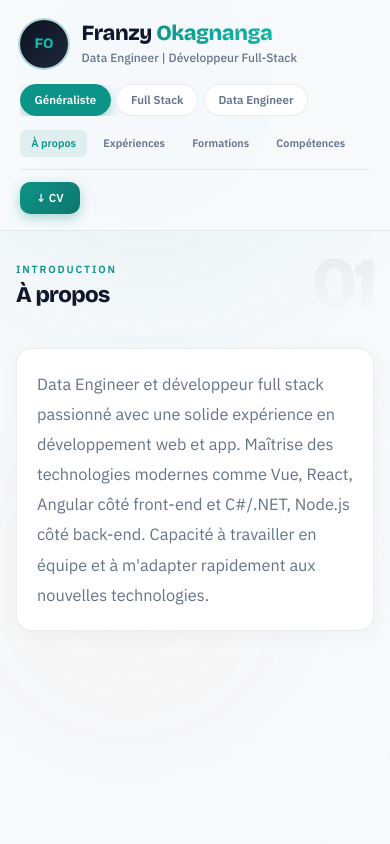
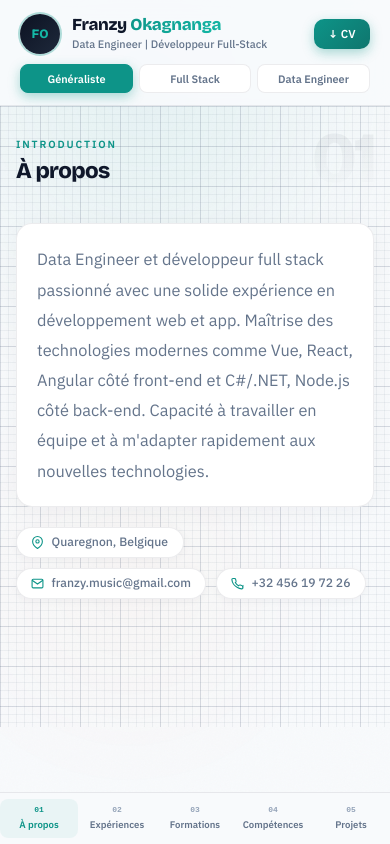
Before and after one commit to Hleysonn/onlinecv, a Vue app: page / in a window 390 px wide. Built offline with nearby package versions, Linux system fonts and the light colour scheme.

Commit message:
maj mobile

```diff
--- a/src/pages/CVPage.vue
+++ b/src/pages/CVPage.vue
@@ -551,6 +551,7 @@ const handleDownloadAts = async () => {
             <div class="mob-name">{{ person.firstName }} <em>{{ person.lastName }}</em></div>
             <p class="mob-title">{{ activeTitle }}</p>
           </div>
+          <button @click="handlePrintAts" class="mob-cv-btn">↓ CV</button>
         </div>
         <div class="mob-tabs">
           <button
@@ -560,24 +561,21 @@ const handleDownloadAts = async () => {
             @click="selectedProfile = p.key"
           >{{ p.label }}</button>
         </div>
-        <nav class="mob-nav">
-          <button
-            v-for="item in navItems"
-            :key="item.id"
-            :class="['mob-nav-btn', activeSection === item.id && 'mob-nav-btn--on']"
-            @click="scrollTo(item.id)"
-          >{{ item.label }}</button>
-        </nav>
-        <div class="mob-btns">
-          <button @click="handlePrintAts" class="mbn">↓ CV</button>
-          <template v-if="adminUnlocked">
-            <button @click="handleDownloadAts" class="mbn mbn--o">↓ ATS</button>
-            <button @click="goToAdmin" class="mbn mbn--o">⚙</button>
-            <button @click="logout" class="mbn mbn--d">🔒</button>
-          </template>
-        </div>
       </div>
     </header>
+
+    <!-- MOBILE BOTTOM NAV -->
+    <nav class="mob-bottom-nav print-hide">
+      <button
+        v-for="item in navItems"
+        :key="item.id"
+        :class="['mbnav-item', activeSection === item.id && 'mbnav-item--on']"
+        @click="scrollTo(item.id)"
+      >
+        <span class="mbnav-num">{{ item.num }}</span>
+        <span class="mbnav-label">{{ item.label }}</span>
+      </button>
+    </nav>
 
     <!-- CONTENT -->
     <main class="content">
@@ -594,6 +592,20 @@ const handleDownloadAts = async () => {
           <Transition name="profile-swap" mode="out-in">
             <p :key="selectedProfile" class="about">{{ activeAbout }}</p>
           </Transition>
+          <div class="about-meta">
+            <span class="about-badge">
+              <svg width="13" height="13" viewBox="0 0 24 24" fill="none" stroke="currentColor" stroke-width="2"><path d="M21 10c0 7-9 13-9 13s-9-6-9-13a9 9 0 0 1 18 0z"/><circle cx="12" cy="10" r="3"/></svg>
+              {{ person.address }}
+            </span>
+            <span class="about-badge">
+              <svg width="13" height="13" viewBox="0 0 24 24" fill="none" stroke="currentColor" stroke-width="2"><path d="M4 4h16c1.1 0 2 .9 2 2v12c0 1.1-.9 2-2 2H4c-1.1 0-2-.9-2-2V6c0-1.1.9-2 2-2z"/><polyline points="22,6 12,13 2,6"/></svg>
+              {{ person.email }}
+            </span>
+            <span class="about-badge">
+              <svg width="13" height="13" viewBox="0 0 24 24" fill="none" stroke="currentColor" stroke-width="2"><path d="M22 16.92v3a2 2 0 0 1-2.18 2 19.79 19.79 0 0 1-8.63-3.07A19.5 19.5 0 0 1 4.69 13.4 19.79 19.79 0 0 1 1.61 4.84 2 2 0 0 1 3.58 2.69h3a2 2 0 0 1 2 1.72c.127.96.361 1.903.7 2.81a2 2 0 0 1-.45 2.11L7.91 10.18a16 16 0 0 0 6 6l.87-.87a2 2 0 0 1 2.11-.45c.907.339 1.85.573 2.81.7A2 2 0 0 1 21.46 17.5z"/></svg>
+              {{ person.phone }}
+            </span>
+          </div>
         </section>
 
         <section v-else-if="activeSection === 'experience'" key="experience" class="section">
@@ -833,14 +845,17 @@ const handleDownloadAts = async () => {
 
 .sb-avatar-ring {
   position: relative;
-  width: 72px; height: 72px;
+  width: 96px; height: 96px;
   border-radius: 50%;
   padding: 3px;
-  background: conic-gradient(from 0deg, var(--accent-light), var(--warm), var(--accent-light));
-  animation: spin 8s linear infinite;
+  margin: 0 auto;
+  background: conic-gradient(from var(--rgb-angle, 0deg), #ff0000, #ff8800, #ffff00, #00ff00, #0088ff, #8800ff, #ff0000);
+  animation: rgbSpin 4s linear infinite;
 }
 
 @keyframes spin { to { transform: rotate(360deg); } }
+
+@keyframes rgbSpin { to { --rgb-angle: 360deg; } }
 
 .sb-avatar {
   width: 100%; height: 100%;
@@ -852,12 +867,12 @@ const handleDownloadAts = async () => {
   font-family: var(--font-display);
   font-size: 1.1rem; font-weight: 800;
   color: var(--accent-light);
-  animation: spin 8s linear infinite reverse;
+  animation: none;
 }
 
 .sb-avatar img { width: 100%; height: 100%; object-fit: cover; }
 
-.sb-identity { line-height: 1.15; position: relative; }
+.sb-identity { line-height: 1.15; position: relative; text-align: center; }
 
 .sb-firstname {
   font-family: var(--font-display);
@@ -1049,6 +1064,12 @@ a.sb-contact:hover { color: var(--accent-light); }
   max-width: 920px;
   width: 100%;
   margin: 0 auto;
+  background-image:
+    linear-gradient(rgba(100, 116, 139, 0.08) 1px, transparent 1px),
+    linear-gradient(90deg, rgba(100, 116, 139, 0.08) 1px, transparent 1px),
+    linear-gradient(rgba(100, 116, 139, 0.18) 1px, transparent 1px),
+    linear-gradient(90deg, rgba(100, 116, 139, 0.18) 1px, transparent 1px);
+  background-size: 8px 8px, 8px 8px, 40px 40px, 40px 40px;
 }
 
 /* ── Sections ── */
@@ -1111,6 +1132,30 @@ a.sb-contact:hover { color: var(--accent-light); }
   box-shadow: 0 4px 24px rgba(15,23,42,0.04);
 }
 
+/* About meta */
+.about-meta {
+  display: flex;
+  flex-wrap: wrap;
+  gap: 0.6rem;
+  margin-top: 1.25rem;
+}
+
+.about-badge {
+  display: inline-flex;
+  align-items: center;
+  gap: 0.45rem;
+  font-size: 0.76rem;
+  font-weight: 500;
+  color: var(--muted);
+  background: var(--surface);
+  border: 1px solid var(--rule);
+  border-radius: 99px;
+  padding: 0.35rem 0.9rem;
+  box-shadow: 0 2px 8px rgba(15,23,42,0.04);
+}
+
+.about-badge svg { flex-shrink: 0; color: var(--accent); }
+
 /* ── Timeline ── */
 .timeline {
   display: flex;
@@ -1457,8 +1502,10 @@ a.sb-contact:hover { color: var(--accent-light); }
 }
 
 /* ── Responsive ── */
+.mob-bottom-nav { display: none; }
+
 @media (max-width: 900px) {
-  .root { display: block; }
+  .root { display: block; overflow-x: hidden; }
   .sidebar { display: none; }
 
   .mob-head {
@@ -1468,27 +1515,27 @@ a.sb-contact:hover { color: var(--accent-light); }
     z-index: 50;
     backdrop-filter: blur(16px);
     -webkit-backdrop-filter: blur(16px);
-    background: rgba(248,250,252,0.85);
+    background: rgba(248,250,252,0.92);
     border-bottom: 1px solid var(--rule);
   }
 
-  .mob-head-inner { padding: 1.25rem 1.25rem 1rem; }
+  .mob-head-inner { padding: 0.85rem 1.25rem 0.75rem; }
 
   .mob-identity {
     display: flex;
     align-items: center;
-    gap: 0.85rem;
-    margin-bottom: 1rem;
+    gap: 0.75rem;
+    margin-bottom: 0.65rem;
   }
 
   .mob-avatar {
-    width: 48px; height: 48px;
+    width: 40px; height: 40px;
     border-radius: 50%;
     background: linear-gradient(135deg, #0c1222, #1e293b);
     color: var(--accent-light);
     font-family: var(--font-display);
     font-weight: 800;
-    font-size: 0.9rem;
+    font-size: 0.8rem;
     display: grid; place-items: center;
     flex-shrink: 0;
     box-shadow: 0 0 0 2px rgba(13,148,136,0.3);
@@ -1496,7 +1543,7 @@ a.sb-contact:hover { color: var(--accent-light); }
 
   .mob-name {
     font-family: var(--font-display);
-    font-size: 1.35rem;
+    font-size: 1.05rem;
     font-weight: 800;
     letter-spacing: -0.02em;
     line-height: 1.15;
@@ -1511,74 +1558,12 @@ a.sb-contact:hover { color: var(--accent-light); }
     background-clip: text;
   }
 
-  .mob-title { font-size: 0.75rem; color: var(--muted); margin: 0.15rem 0 0; font-weight: 500; }
-
-  .mob-tabs {
-    display: flex;
-    gap: 0.35rem;
-    margin-bottom: 0.85rem;
-    overflow-x: auto;
-    scrollbar-width: none;
-    -webkit-overflow-scrolling: touch;
-  }
-
-  .mob-tabs::-webkit-scrollbar { display: none; }
-
-  .mtab {
+  .mob-title { font-size: 0.68rem; color: var(--muted); margin: 0.1rem 0 0; font-weight: 500; }
+
+  .mob-cv-btn {
+    margin-left: auto;
     flex-shrink: 0;
-    padding: 0.4rem 0.85rem;
-    font-size: 0.72rem;
-    font-weight: 600;
-    color: var(--muted);
-    background: var(--surface);
-    border: 1px solid var(--rule);
-    border-radius: 99px;
-    cursor: pointer;
-    transition: all 0.25s;
-  }
-
-  .mtab--on {
-    background: var(--accent);
-    color: #fff;
-    border-color: var(--accent);
-    box-shadow: 0 4px 12px var(--accent-glow);
-  }
-
-  .mob-nav {
-    display: flex;
-    gap: 0.3rem;
-    overflow-x: auto;
-    scrollbar-width: none;
-    padding-bottom: 0.75rem;
-    margin-bottom: 0.75rem;
-    border-bottom: 1px solid var(--rule);
-  }
-
-  .mob-nav::-webkit-scrollbar { display: none; }
-
-  .mob-nav-btn {
-    flex-shrink: 0;
-    padding: 0.35rem 0.7rem;
-    font-size: 0.68rem;
-    font-weight: 600;
-    color: var(--muted);
-    background: none;
-    border: none;
-    border-radius: 6px;
-    cursor: pointer;
-    transition: all 0.2s;
-    white-space: nowrap;
-  }
-
-  .mob-nav-btn--on {
-    color: var(--accent);
-    background: rgba(13,148,136,0.1);
-  }
-
-  .mob-btns { display: flex; gap: 0.4rem; flex-wrap: wrap; }
-
-  .mbn {
-    padding: 0.45rem 1rem;
+    padding: 0.4rem 0.9rem;
     font-size: 0.72rem;
     font-weight: 600;
     border-radius: 10px;
@@ -1587,25 +1572,89 @@ a.sb-contact:hover { color: var(--accent-light); }
     color: #fff;
     border: none;
     box-shadow: 0 4px 12px var(--accent-glow);
-    transition: transform 0.2s;
   }
 
-  .mbn:active { transform: scale(0.97); }
-  .mbn--o {
+  .mob-tabs {
+    display: flex;
+    gap: 0.35rem;
+  }
+
+  .mtab {
+    flex: 1;
+    padding: 0.35rem 0.5rem;
+    font-size: 0.68rem;
+    font-weight: 600;
+    color: var(--muted);
     background: var(--surface);
+    border: 1px solid var(--rule);
+    border-radius: 8px;
+    cursor: pointer;
+    transition: all 0.25s;
+    text-align: center;
+  }
+
+  .mtab--on {
+    background: var(--accent);
+    color: #fff;
+    border-color: var(--accent);
+    box-shadow: 0 4px 12px var(--accent-glow);
+  }
+
+  /* Bottom nav */
+  .mob-bottom-nav {
+    display: flex;
+    position: fixed;
+    bottom: 0; left: 0; right: 0;
+    z-index: 50;
+    background: rgba(248,250,252,0.95);
+    backdrop-filter: blur(16px);
+    -webkit-backdrop-filter: blur(16px);
+    border-top: 1px solid var(--rule);
+    padding: 0.4rem 0 calc(0.4rem + env(safe-area-inset-bottom));
+  }
+
+  .mbnav-item {
+    flex: 1;
+    display: flex;
+    flex-direction: column;
+    align-items: center;
+    gap: 0.15rem;
+    padding: 0.3rem 0;
+    background: none;
+    border: none;
+    cursor: pointer;
+    transition: all 0.2s;
+  }
+
+  .mbnav-num {
+    font-size: 0.5rem;
+    font-family: ui-monospace, monospace;
+    font-weight: 700;
+    color: var(--faint);
+  }
+
+  .mbnav-label {
+    font-size: 0.6rem;
+    font-weight: 600;
     color: var(--muted);
-    border: 1px solid var(--rule);
-    box-shadow: none;
+    white-space: nowrap;
   }
-  .mbn--d { background: transparent; color: #cbd5e1; border: 1px solid var(--rule); box-shadow: none; }
-
-  .content { padding: 2rem 1.25rem 4rem; }
+
+  .mbnav-item--on .mbnav-num,
+  .mbnav-item--on .mbnav-label { color: var(--accent); }
+
+  .mbnav-item--on { background: rgba(13,148,136,0.06); border-radius: 8px; }
+
+  .content { padding: 2rem 1rem 6rem; max-width: 100%; overflow-x: hidden; box-sizing: border-box; margin: 0; }
 
   .timeline-item { grid-template-columns: 24px 1fr; gap: 0.85rem; }
   .timeline-card { padding: 1rem 1.15rem 1.25rem; }
   .skills2 { grid-template-columns: 1fr; }
   .snum { font-size: 4.5rem; top: -0.5rem; }
   .projects { grid-template-columns: 1fr; }
+  .project, .project-inner { min-width: 0; width: 100%; box-sizing: border-box; }
+  .pdesc { overflow-wrap: break-word; word-break: break-word; }
+  .section { min-width: 0; max-width: 100%; }
 }
 
 @media (max-width: 480px) {
--- a/src/style.css
+++ b/src/style.css
@@ -1,4 +1,10 @@
 @import "tailwindcss";
+
+@property --rgb-angle {
+  syntax: '<angle>';
+  initial-value: 0deg;
+  inherits: false;
+}
 
 /* Utilitaires légers */
 .card {
```
